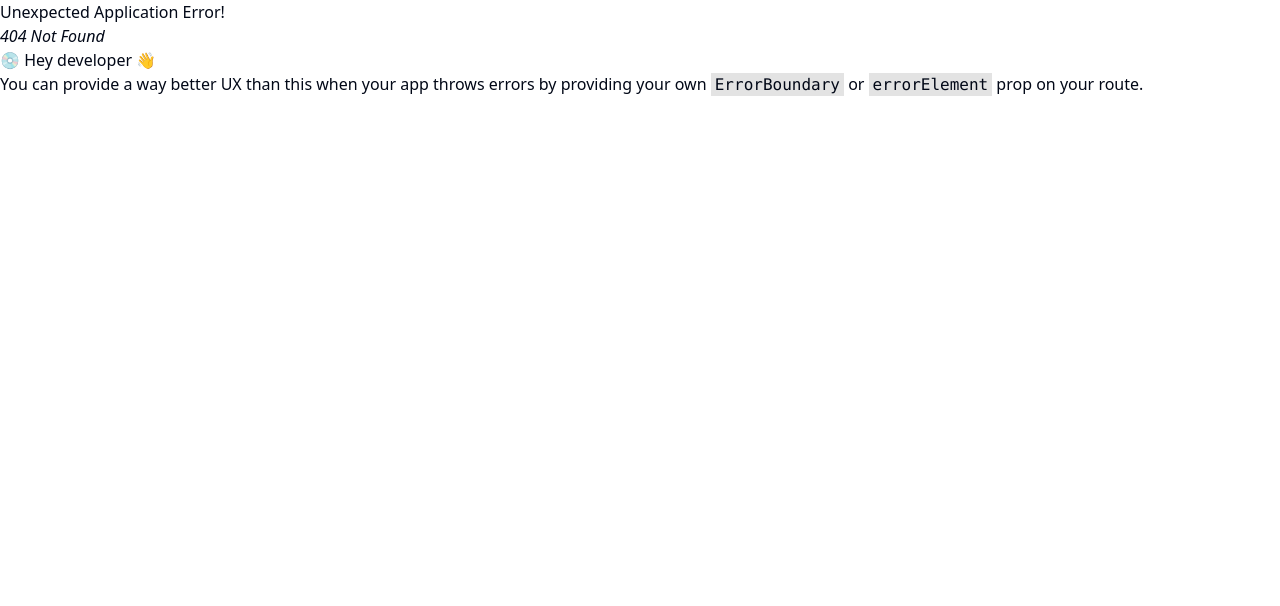
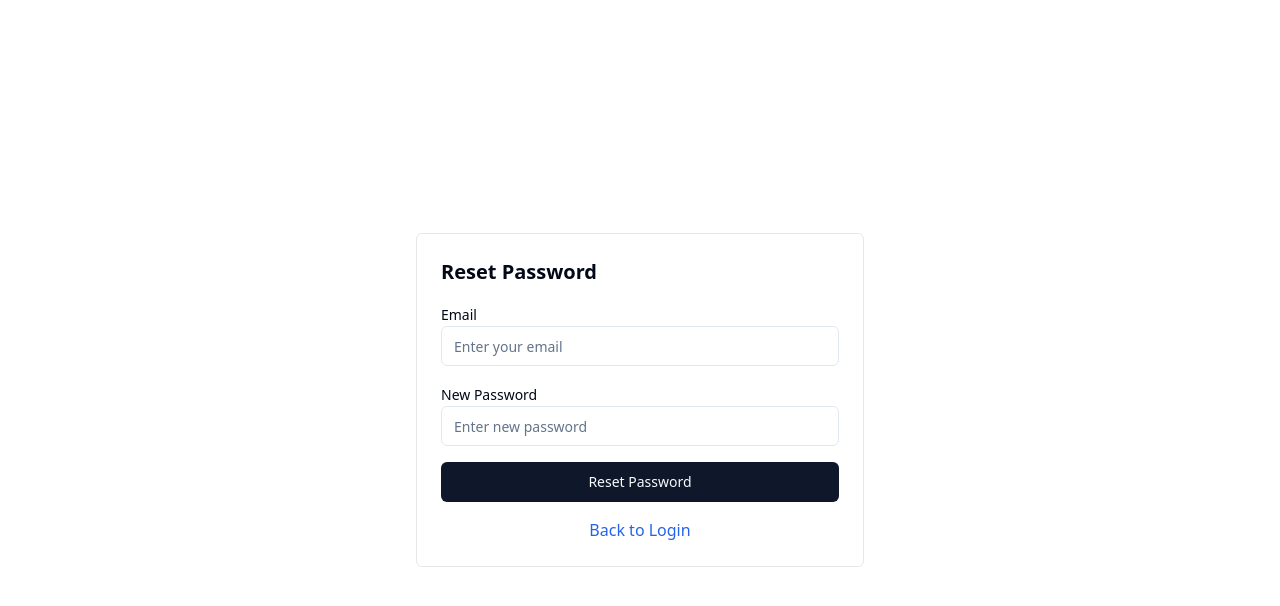
Before and after one commit to satish938-web/frontend, a React (Vite) app in the folder frontend/: page /reset-password in a window 1280 px wide. Before the commit this address had no page. Shown: the top 606 px of the page. Built offline with nearby package versions, Linux system fonts and the light colour scheme.

Commit message:
feat: add password reset functionality

```diff
--- a/frontend/src/App.jsx
+++ b/frontend/src/App.jsx
@@ -2,6 +2,7 @@ import { createBrowserRouter, RouterProvider } from 'react-router-dom'
 import Navbar from './components/shared/Navbar'
 import Login from './components/auth/Login'
 import Signup from './components/auth/Signup'
+import ResetPassword from './components/auth/ResetPassword'
 import Home from './components/Home'
 import Jobs from './components/Jobs'
 import Browse from './components/Browse'
@@ -28,6 +29,10 @@ const appRouter = createBrowserRouter([
   {
     path: '/signup',
     element: <Signup />
+  },
+  {
+    path: '/reset-password',
+    element: <ResetPassword />
   },
   {
     path: "/jobs",
--- /dev/null
+++ b/frontend/src/components/auth/ResetPassword.jsx
@@ -0,0 +1,75 @@
+import React, { useState } from 'react'
+import { Button } from '../ui/button'
+import { Input } from '../ui/input'
+import { Label } from '../ui/label'
+import { toast } from 'sonner'
+import axios from 'axios'
+import { USER_API_END_POINT } from '@/utils/constant'
+
+const ResetPassword = () => {
+    const [email, setEmail] = useState("");
+    const [newPassword, setNewPassword] = useState("");
+    const [loading, setLoading] = useState(false);
+
+    const submitHandler = async (e) => {
+        e.preventDefault();
+        try {
+            setLoading(true);
+            const res = await axios.post(`${USER_API_END_POINT}/reset-password`, {
+                email,
+                newPassword
+            });
+
+            if (res.data.success) {
+                toast.success("Password reset successful! You can now login.");
+            } else {
+                toast.error(res.data.message);
+            }
+        } catch (error) {
+            console.error("Reset password error:", error);
+            toast.error("Failed to reset password");
+        } finally {
+            setLoading(false);
+        }
+    };
+
+    return (
+        <div className="flex items-center justify-center min-h-screen">
+            <div className="w-full max-w-md border border-gray-200 rounded-md p-6">
+                <h1 className="font-bold text-xl mb-4">Reset Password</h1>
+                <form onSubmit={submitHandler} className="space-y-4">
+                    <div>
+                        <Label className="text-sm">Email</Label>
+                        <Input
+                            type="email"
+                            value={email}
+                            onChange={(e) => setEmail(e.target.value)}
+                            placeholder="Enter your email"
+                            required
+                        />
+                    </div>
+                    <div>
+                        <Label className="text-sm">New Password</Label>
+                        <Input
+                            type="password"
+                            value={newPassword}
+                            onChange={(e) => setNewPassword(e.target.value)}
+                            placeholder="Enter new password"
+                            required
+                        />
+                    </div>
+                    <Button type="submit" className="w-full" disabled={loading}>
+                        {loading ? "Resetting..." : "Reset Password"}
+                    </Button>
+                </form>
+                <div className="mt-4 text-center">
+                    <a href="/login" className="text-blue-600 hover:underline">
+                        Back to Login
+                    </a>
+                </div>
+            </div>
+        </div>
+    );
+};
+
+export default ResetPassword;
```
